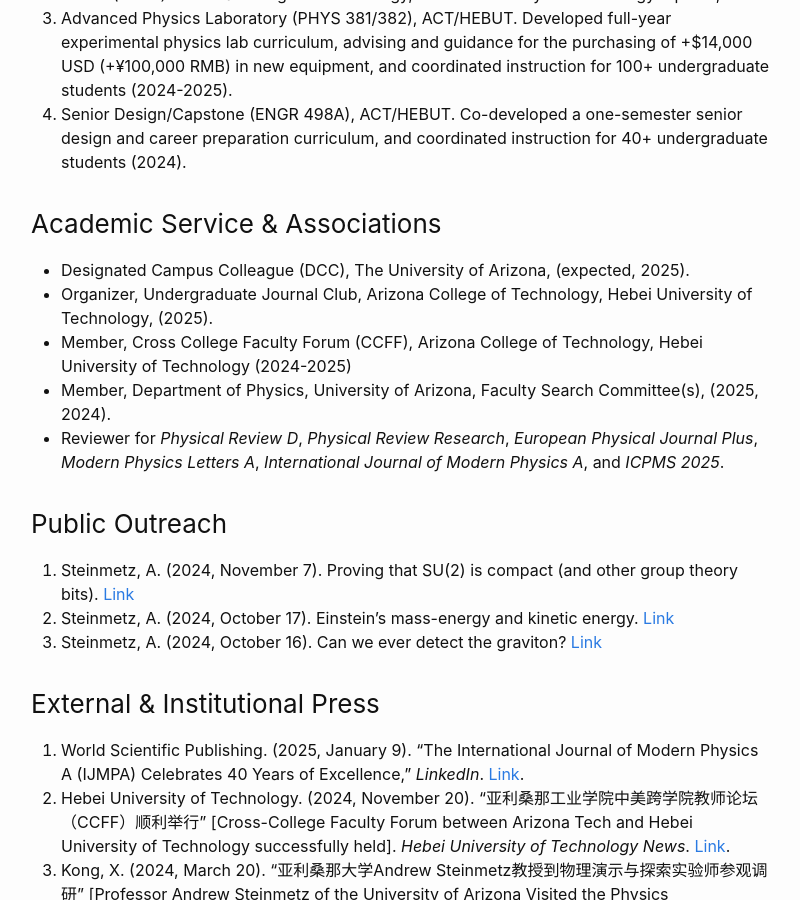
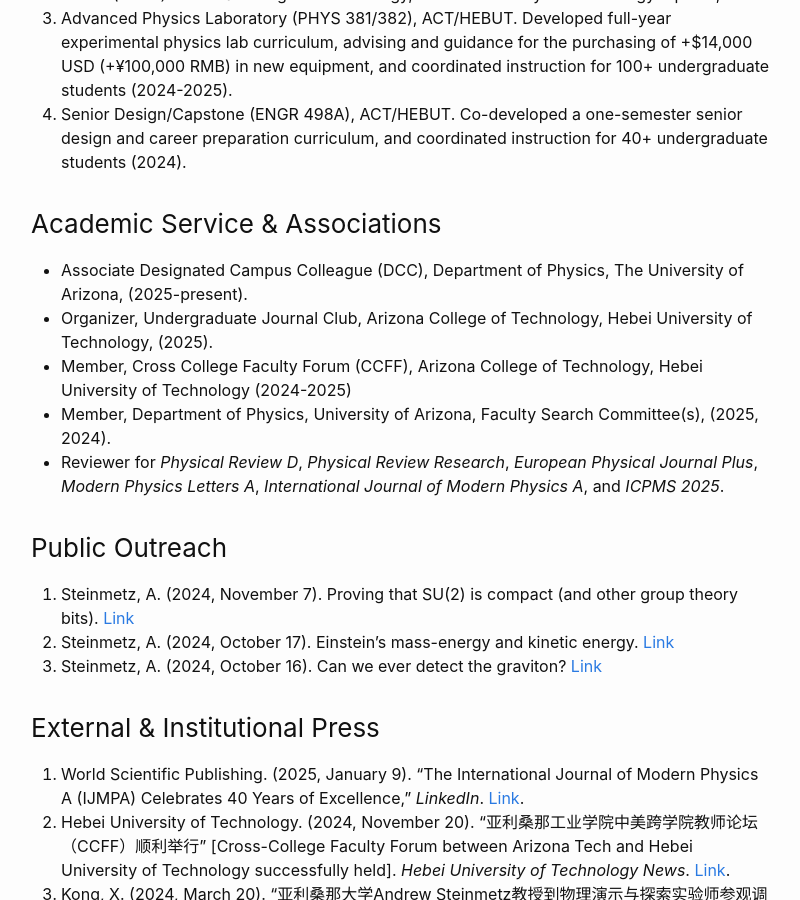
Before and after one commit to ajsteinmetz/ajsteinmetz.github.io, a Jekyll site: the page built from cv.md, in a window 1280 px wide and 900 px high, scrolled down 5312 px. Shown: the whole window, without its empty margins (239-1039 px from the left). Built offline with Jekyll 4.4.1, drawn with Linux system fonts in a browser that asks for light colours; our own code applies the rules of GitHub Pages for plain Markdown files; comment, search, counter and statistics services are not loaded; some of the changed text lies outside the part shown.

Commit message:
Update cv.md

```diff
--- a/cv.md
+++ b/cv.md
@@ -120,7 +120,7 @@
 4. Senior Design/Capstone (ENGR 498A), ACT/HEBUT. Co-developed a one-semester senior design and career preparation curriculum, and coordinated instruction for 40+ undergraduate students (2024).
 
 ### Academic Service & Associations
-- Designated Campus Colleague (DCC), The University of Arizona, (expected, 2025).
+- Associate Designated Campus Colleague (DCC), Department of Physics, The University of Arizona, (2025-present).
 - Organizer, Undergraduate Journal Club, Arizona College of Technology, Hebei University of Technology, (2025).
 - Member, Cross College Faculty Forum (CCFF), Arizona College of Technology, Hebei University of Technology (2024-2025)
 - Member, Department of Physics, University of Arizona, Faculty Search Committee(s), (2025, 2024).
```
Also changed, not shown: other parts of cv.md (+1 -1 lines).
